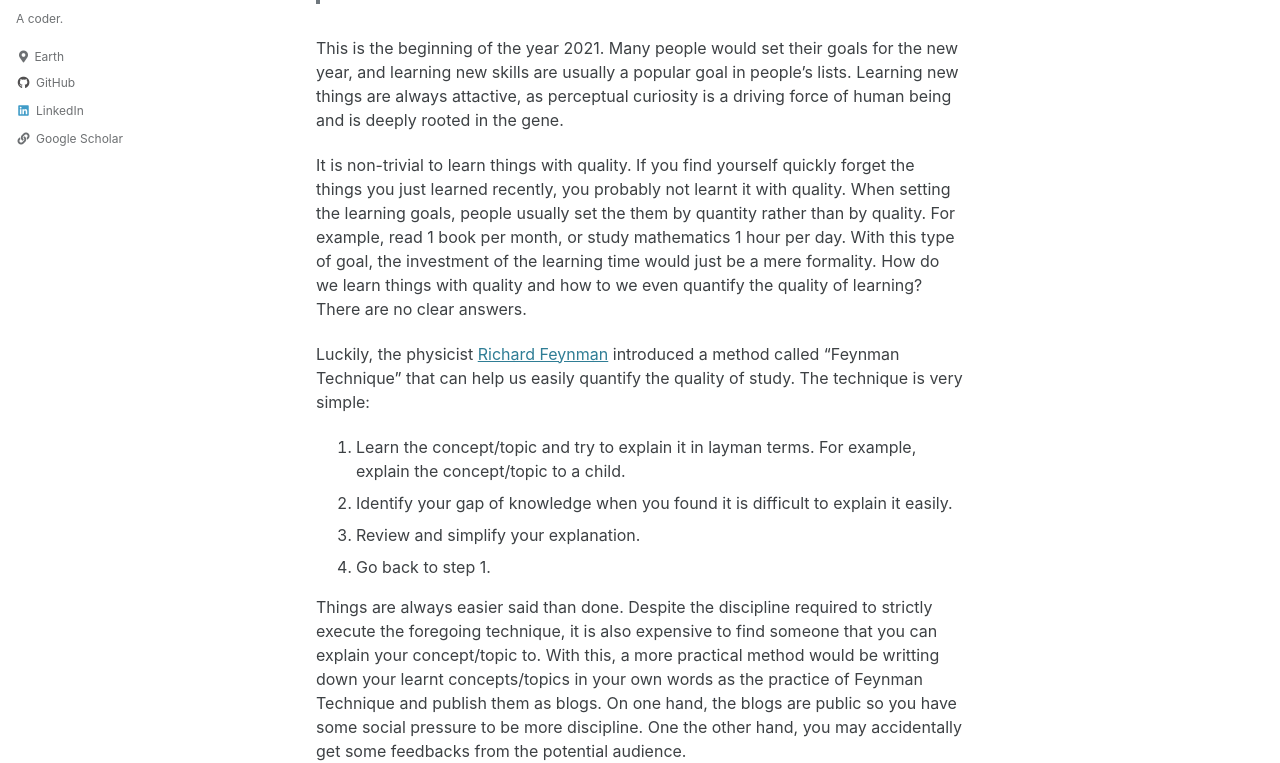
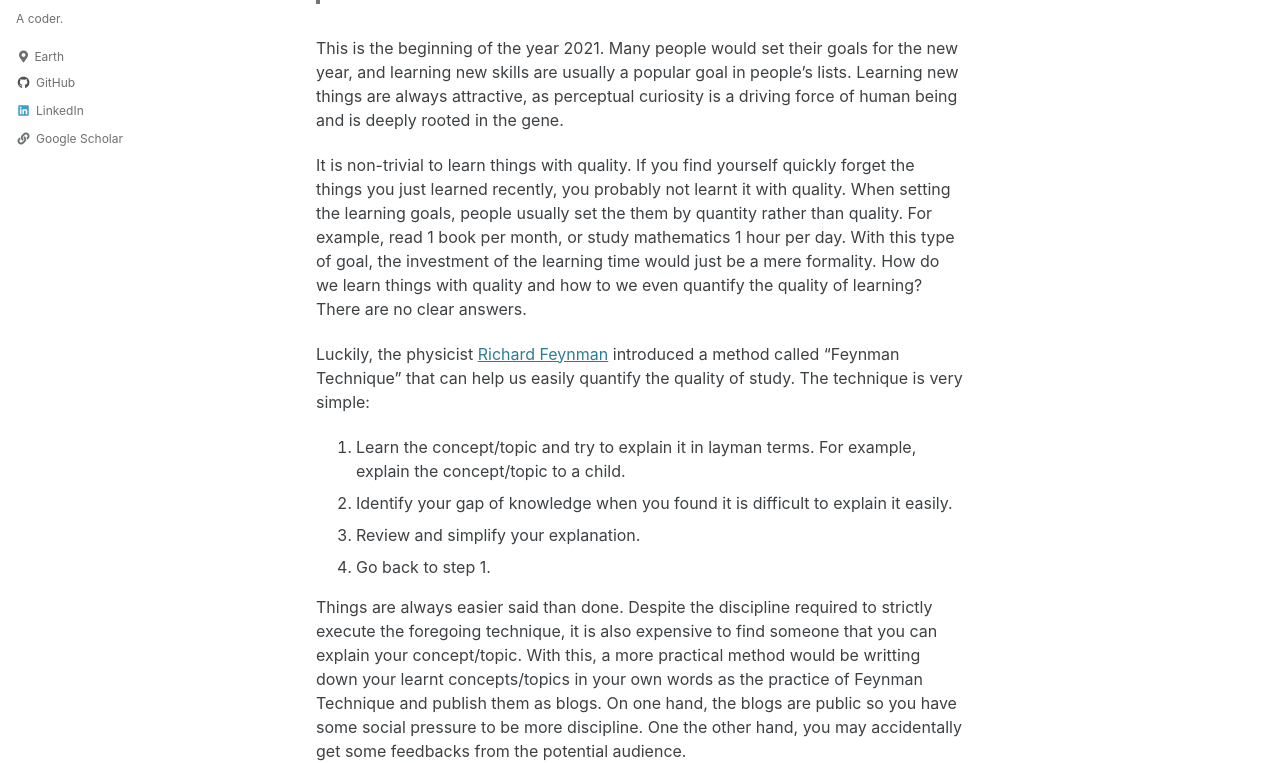
Before and after one commit to yxjiang/yxjiang.github.io, a Jekyll site: the page built from _posts/2021-01-03-learning-through-writting.md, in a window 1280 px wide and 1400 px high. Shown: the part 222-985 px from the top of the window. Built offline with Jekyll 4.4.1, drawn with Linux system fonts in a browser that asks for light colours; cached includes are drawn as plain includes; comment, search, counter and statistics services are not loaded.

Commit message:
fix typo

```diff
--- a/_posts/2021-01-03-learning-through-writting.md
+++ b/_posts/2021-01-03-learning-through-writting.md
@@ -7,9 +7,9 @@
 
 > The person who says he knows what he thinks but cannot express it usually does not know what he thinks.  --- Mortimer Alder
 
-This is the beginning of the year 2021. Many people would set their goals for the new year, and learning new skills are usually a popular goal in people's lists. Learning new things are always attactive, as perceptual curiosity is a driving force of human being and is deeply rooted in the gene.
+This is the beginning of the year 2021. Many people would set their goals for the new year, and learning new skills are usually a popular goal in people's lists. Learning new things are always attractive, as perceptual curiosity is a driving force of human being and is deeply rooted in the gene.
 
-It is non-trivial to learn things with quality. If you find yourself quickly forget the things you just learned recently, you probably not learnt it with quality. When setting the learning goals, people usually set the them by quantity rather than by quality. For example, read 1 book per month, or study mathematics 1 hour per day. With this type of goal, the investment of the learning time would just be a mere formality. How do we learn things with quality and how to we even quantify the quality of learning? There are no clear answers.
+It is non-trivial to learn things with quality. If you find yourself quickly forget the things you just learned recently, you probably not learnt it with quality. When setting the learning goals, people usually set the them by quantity rather than quality. For example, read 1 book per month, or study mathematics 1 hour per day. With this type of goal, the investment of the learning time would just be a mere formality. How do we learn things with quality and how to we even quantify the quality of learning? There are no clear answers.
 
 Luckily, the physicist [Richard Feynman](https://en.wikipedia.org/wiki/Richard_Feynman) introduced a method called "Feynman Technique" that can help us easily quantify the quality of study. The technique is very simple:
 1. Learn the concept/topic and try to explain it in layman terms. For example, explain the concept/topic to a child.
@@ -17,5 +17,5 @@
 3. Review and simplify your explanation.
 4. Go back to step 1.
 
-Things are always easier said than done. Despite the discipline required to strictly execute the foregoing technique, it is also expensive to find someone that you can explain your concept/topic to. With this, a more practical method would be writting down your learnt concepts/topics in your own words as the practice of Feynman Technique and publish them as blogs.
+Things are always easier said than done. Despite the discipline required to strictly execute the foregoing technique, it is also expensive to find someone that you can explain your concept/topic. With this, a more practical method would be writting down your learnt concepts/topics in your own words as the practice of Feynman Technique and publish them as blogs.
 On one hand, the blogs are public so you have some social pressure to be more discipline. One the other hand, you may accidentally get some feedbacks from the potential audience.
```
